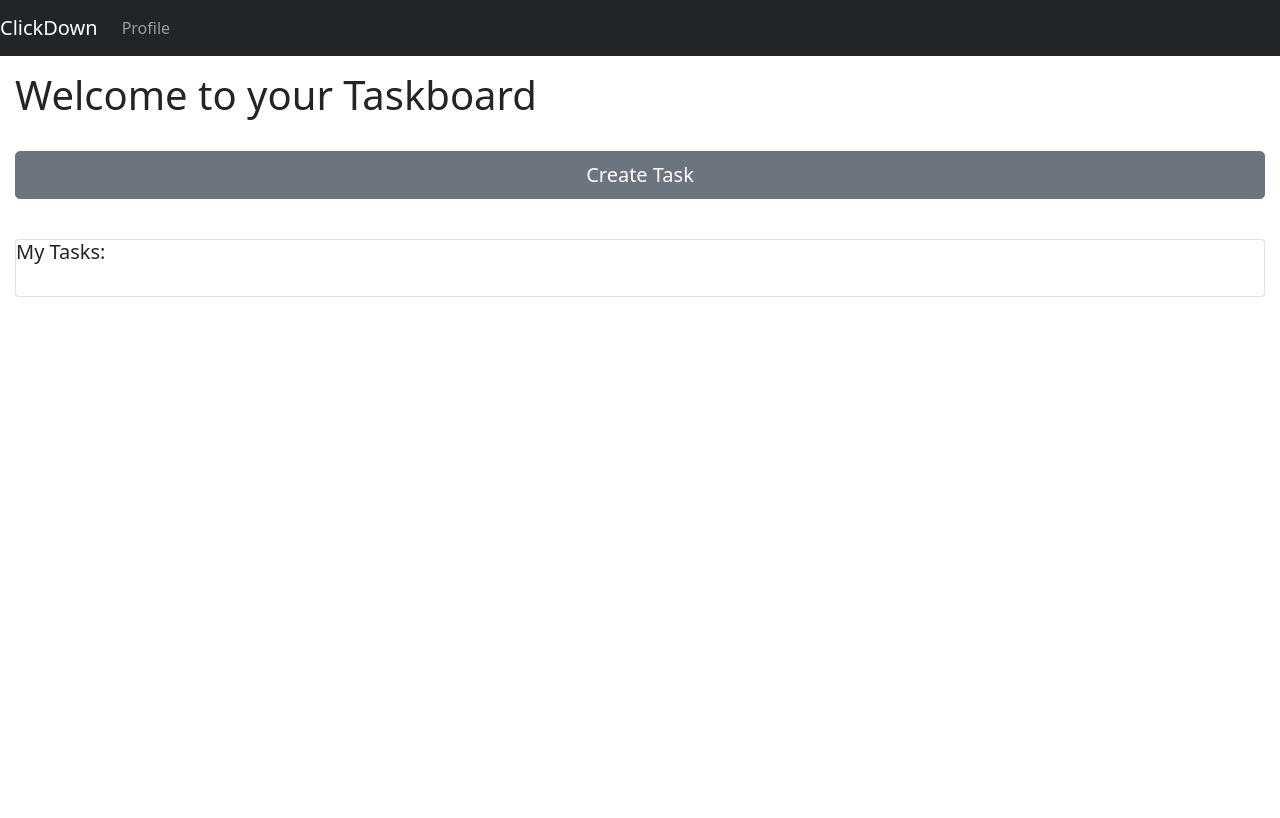
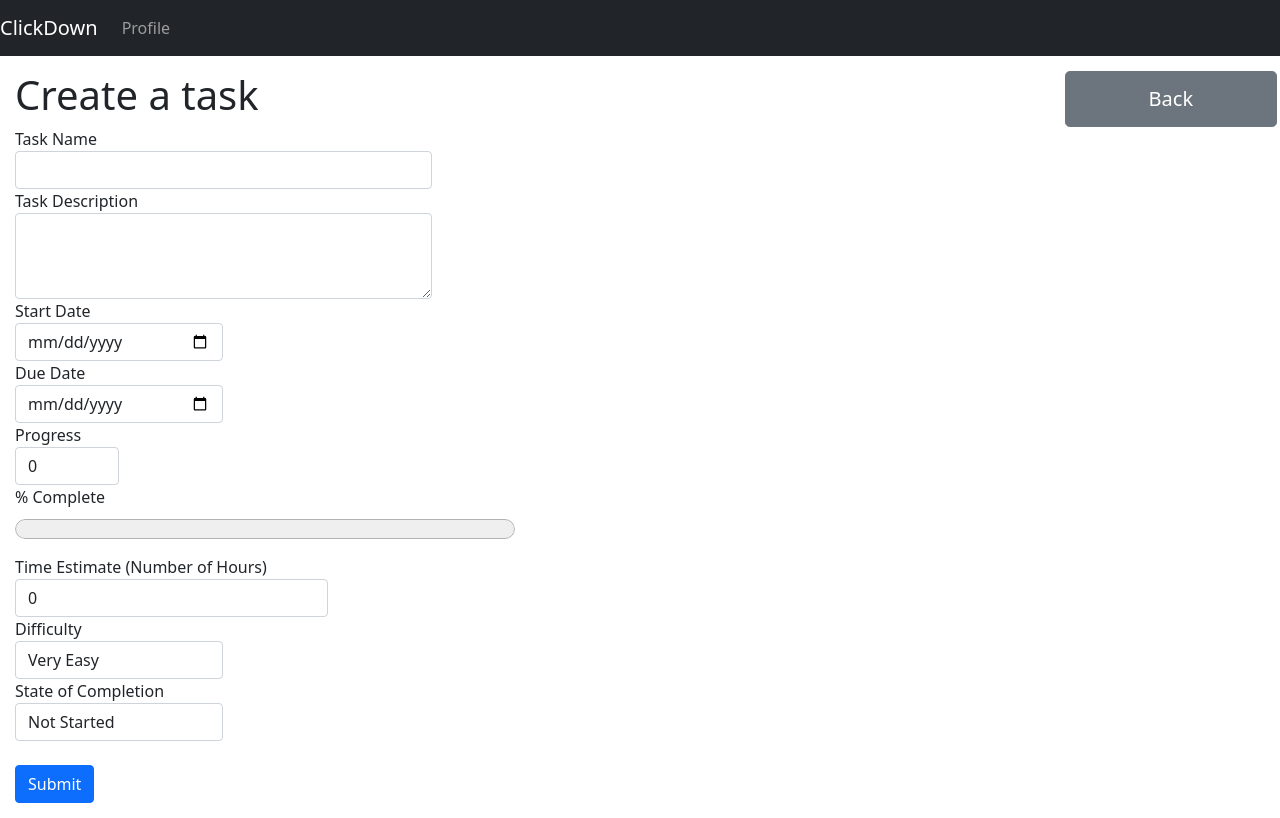
Before and after one commit to z5219951/task-master, a React (Create React App) app in the folder frontend/: page /createtask in a window 1280 px wide. Built offline with nearby package versions, Linux system fonts and the light colour scheme; the HTML template or start-up script is replaced by a standard one.

Commit message:
Implemented the create task page for frontend

```diff
--- a/frontend/package.json
+++ b/frontend/package.json
@@ -8,6 +8,7 @@
     "bootstrap": "^5.0.1",
     "json-server": "^0.16.3",
     "react": "^17.0.1",
+    "react-aria": "^3.7.1",
     "react-bootstrap": "^1.6.1",
     "react-dom": "^17.0.1",
     "react-redux": "^7.2.3",
--- a/frontend/src/App.js
+++ b/frontend/src/App.js
@@ -8,6 +8,7 @@ import Taskboard from './pages/Taskboard'
 import SignedInNav from './components/SignedInNav'
 import Profile from './pages/Profile'
 import UpdateProfile from './pages/UpdateProfile'
+import CreateTask from './pages/CreateTask'
 
 function App() {
   return (
@@ -18,6 +19,7 @@ function App() {
         <Route path='/register' component={Register} />
         <Route path='/profile' component={Profile} />
         <Route path='/updateprofile' component={UpdateProfile} />
+        <Route path='/createtask' component={CreateTask} />
         <Route path='/' component={Taskboard}/>
       </Switch>
     </>
--- /dev/null
+++ b/frontend/src/pages/CreateTask.css
@@ -0,0 +1,4 @@
+progress[value] {
+  width: 500px;
+  height: 40px;
+}
--- a/frontend/src/pages/CreateTask.js
+++ b/frontend/src/pages/CreateTask.js
@@ -0,0 +1,157 @@
+import './Padding.css'
+import './CreateTask.css'
+import React, { useEffect, useState } from 'react';
+import { useHistory } from 'react-router-dom';
+
+
+const CreateTask = () => {
+  const history = useHistory();
+  const [name, setName] = useState('');
+  const [description, setDescription] = useState('');
+  const [startD, setStartD] = useState('');
+  const [dueD, setDueD] = useState('');
+  const [cState, setCState] = useState('Not Started');
+  const [difficulty, setDifficulty] = useState('Very Easy');
+  const [dueDAlert, setDueDAlert] = useState('')
+  const [progress, setProgress] = useState(0)
+  const [nameAlert, setNameAlert] = useState('')
+  const [descriptionAlert, setDescriptionAlert] = useState('')
+  const [startDAlert, setStartDAlert] = useState('')
+  const [timeEst, setTimeEst] = useState(0)
+
+  function backClick () {
+    history.push('./taskboard')
+  }
+
+  function handleSubmit () {
+    if (name === '') {
+      setNameAlert('Please input a task name!')
+      return
+    } else {
+      setNameAlert('');
+    }
+
+    if (description === '') {
+      setDescriptionAlert('Please input a description!')
+      return
+    } else {
+      setDescriptionAlert('');
+    }
+
+    if (startD === '') {
+      setStartDAlert('Please input a start date!')
+      return
+    } else {
+      setStartDAlert('');
+    }
+
+    if (dueD === '') {
+      setDueDAlert('Please input a due date! ')
+      return
+    } else {
+      setDueDAlert('');
+    }
+
+    const task = {task: {name: name, description: description, startD: startD, dueD: dueD, progress: progress,
+    timeEst: timeEst, difficulty: difficulty, cState: cState}}
+    console.log(task)
+  }
+
+  useEffect(() => {
+    setDueDAlert('')
+    if (startD === '' && dueD !== '') {
+      setDueDAlert('Please input a start date!')
+      return
+    }
+    if (dueD === '') {
+      setDueDAlert('')
+      return
+    }
+    if (dueD < startD) {
+      setDueDAlert('Please input a start date before the due date')
+    }
+  }, [dueD, startD])
+
+  return(
+    <>
+    <div class="padding">
+      <div class="row">
+        <h1 class="col">Create a task</h1>
+        <button class="col-md-2 btn btn-secondary btn-lg" onClick={() => backClick()}>Back</button>
+      </div>
+      <form>
+        <div class="form-group">
+          <div class="col-md-4">
+            <label for="name">Task Name</label>
+            <input class="form-control input-sm" type="text" id="name" onChange={(e) => setName(e.target.value)}></input>
+            <div><font color="red">{nameAlert}</font></div>
+          </div>
+        </div>
+        <div class="form-group">
+          <div class="col-md-4">
+            <label for="description">Task Description</label>
+            <textarea class="form-control" rows="3" id="description" onChange={(e) => setDescription(e.target.value)}></textarea>
+            <div><font color="red">{descriptionAlert}</font></div>
+          </div>
+        </div>
+        <div class="form-group">
+          <div class="col-md-2">
+            <label for="startD">Start Date</label>
+            <input class="form-control input-sm" type="date" id="startD" onChange={(e) => setStartD(e.target.value)}></input>
+            <div><font color="red">{startDAlert}</font></div>
+          </div>
+        </div>
+        <div class="form-group">
+          <div class="col-md-2">
+            <label for="endD">Due Date</label>
+            <input class="form-control input-sm" type="date" id="endD" onChange={(e) => setDueD(e.target.value)}></input>
+          </div>
+        <div><font color="red">{dueDAlert}</font></div>
+        </div>
+        <div class="form-group">
+          <label for="progress">Progress</label>
+          <br/>
+          <div class="col-md-1">
+            <input class="form-control input-lg" value={progress} type="number" onChange={(e) => setProgress(e.target.value)}></input>
+            <span>% Complete</span>
+          </div>
+          <progress value={progress} max="100"> </progress>
+        </div>
+        <div class="form-group">
+          <div class="col-md-3">
+            <label for="time">Time Estimate (Number of Hours)</label>
+            <input class="form-control input-lg" value={timeEst} type="number" onChange={(e) => setTimeEst(e.target.value)}></input>
+          </div>
+        </div>
+        <div class="form-group">
+          <div class="col-md-2">
+            <label for="inputsm">Difficulty</label>
+            <select class="form-control input-sm" id="state" type="text" onChange={(e) => setDifficulty(e.target.value)}>
+              <option>Very Easy</option>
+              <option>Easy</option>
+              <option>Medium</option>
+              <option>Hard</option>
+              <option>Very Hard</option>
+            </select>
+          </div>
+        </div>
+        <div class="form-group">
+          <div class="col-md-2">
+            <label for="state">State of Completion</label>
+            <select class="form-control input-sm" id="state" type="text" onChange={(e) => setCState(e.target.value)}>
+              <option>Not Started</option>
+              <option>In Progress</option>
+              <option>Blocked</option>
+              <option>Completed</option>
+            </select>
+          </div>
+        </div>
+        <br/>
+        <button type="button" class="btn btn-primary" onClick={(e) => handleSubmit()}>Submit</button>
+      </form>
+    </div>
+    </>
+  )
+}
+
+export default CreateTask;
--- a/frontend/src/pages/Profile.css
+++ b/frontend/src/pages/Profile.css
@@ -1,10 +1,10 @@
 .table tr {
   text-align: center;
-  font-size: 25px;
+  font-size: 18px;
 }
 
 .table tr th {
-  width: 300px;
+  width: 200px;
 }
 
 .table tr td {
--- a/frontend/src/pages/Profile.js
+++ b/frontend/src/pages/Profile.js
@@ -16,15 +16,16 @@ const Profile = () => {
   return (
     <>
     <div className='padding'>
-      <h1> Your Profile</h1>
-      <div class="mb-3 text-end">
-        <button class="btn btn-secondary btn-lg" onClick={() => backClick()}>Back</button>
-    </div>
+      <div class="row">
+        <h1 class="col">Your Profile</h1>
+        <button class="col-md-2 btn btn-secondary btn-lg" onClick={() => backClick()}>Back</button>
+      </div>
+      <br/>
       <div  class="d-grid gap-2">
         <button type="button" class="btn btn-secondary btn-block" onClick={() => updateProfile()}> Update Profile </button>
       </div>
       <br/>
-      <div class="align-middle">
+      <div>
         <div class="table table-striped table-secondary table-hover table-bordered border-dark" >
           <tbody>
             <tr>
--- a/frontend/src/pages/Taskboard.js
+++ b/frontend/src/pages/Taskboard.js
@@ -1,13 +1,21 @@
+import CreateTask from './CreateTask';
 import './Padding.css'
+import { useHistory } from 'react-router-dom';
 
 const Taskboard = () => {
+  const history = useHistory();
+
+  function createTask() {
+    history.push('/createTask')
+  }
+
   return (
     <>
     <div className='padding'>
       <h1> Welcome to your Taskboard</h1>
       <br/>
       <div class="text-right mb-3">
-        <button type="button" class="btn btn-secondary btn-lg w-100" > Create Task </button></div>
+        <button type="button" class="btn btn-secondary btn-lg w-100" onClick={() => { createTask()}}> Create Task </button></div>
       <br/>
         <div class="card">
           <h5 class="card-title">My Tasks:</h5>
--- a/frontend/src/pages/UpdateProfile.js
+++ b/frontend/src/pages/UpdateProfile.js
@@ -11,10 +11,11 @@ const Profile = () => {
   return (
     <>
     <div className='padding'>
-    <h1> Update your Profile</h1>
-    <div class="mb-3 text-end">
-      <button class="btn btn-secondary btn-lg" onClick={() => backClick()}>Back</button>
-    </div>
+      <div class="row">
+          <h1 class="col">Update your Profile</h1>
+          <button class="col-md-2 btn btn-secondary btn-lg" onClick={() => backClick()}>Back</button>
+      </div>
+      <br/>
       <div class="btn-group mr-2" role="group" aria-label="Button group example">
         <button class="btn btn-primary btn-lg">Change email</button>
         <button class="btn btn-primary btn-lg">Change password</button>
```
Also changed, not shown: 1 other file (tests, documents, lock files or other folders).
